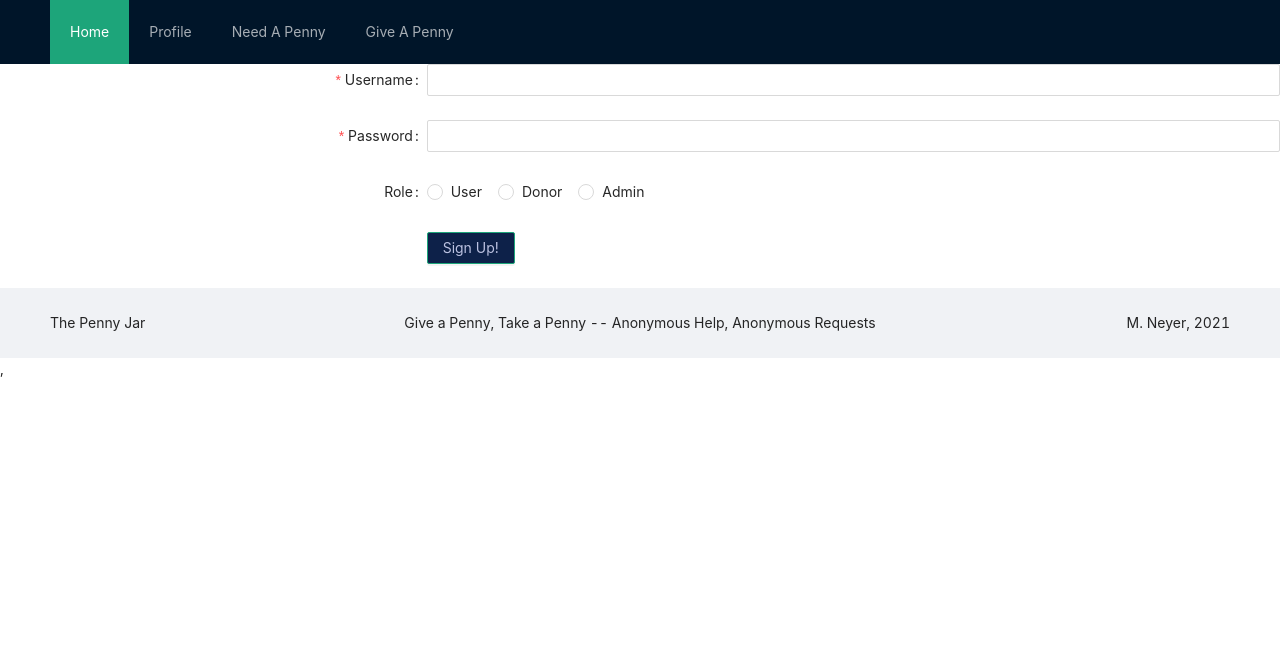
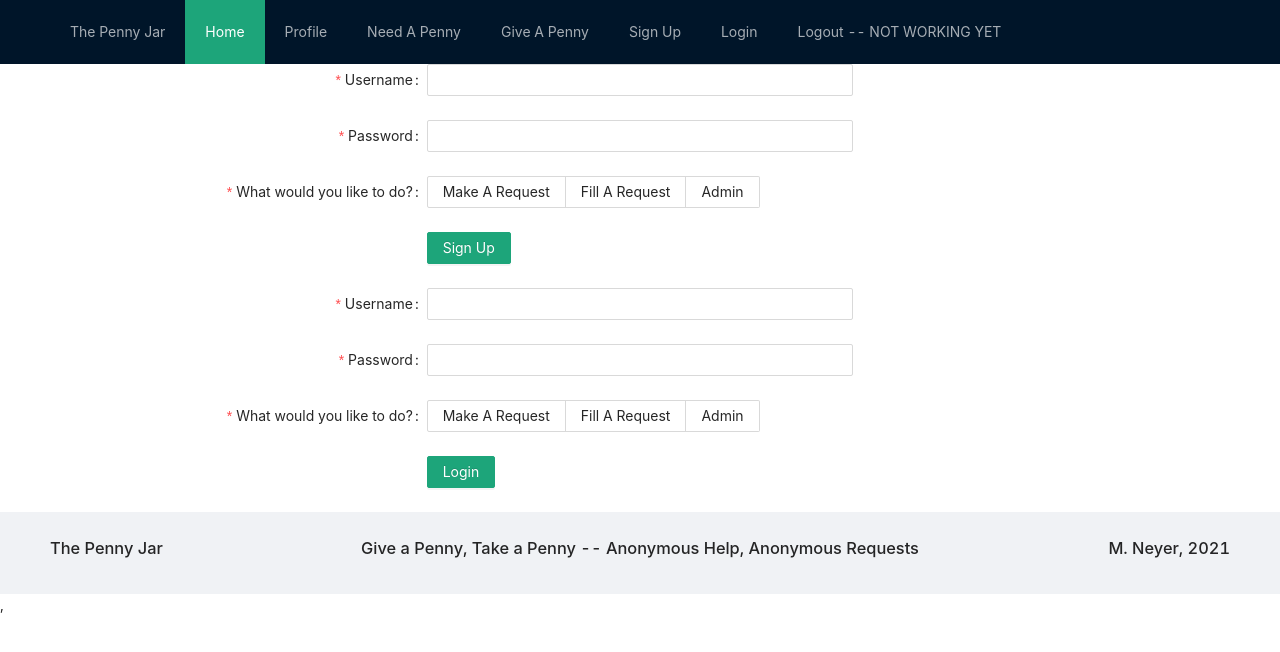
Before and after one commit to meneyer/thePennyJarClient, a React (Create React App) app: page /login in a window 1280 px wide. Shown: the top 652 px of the page. Built offline with nearby package versions, Linux system fonts and the light colour scheme.

Commit message:
user login working

```diff
--- a/src/App.less
+++ b/src/App.less
@@ -49,18 +49,21 @@
 //midnight blue #18206F
 
 //SITEBAR
+// .layout{
+//   float: right
+// }
 
 
 //FORM SUBMIT BUTTON
 //Create,
-#formButton{
-  color: #BBC2E2;
-  background-color: #0D2149;
-}
+// #formButton{
+//   color: #BBC2E2;
+//   background-color: #0D2149;
+// }
 
 //FOOTER
 // .Layout{
-// make text size bigger?
+//
 // }
 #footerLayout{
   text-align:center;
--- a/src/App.tsx
+++ b/src/App.tsx
@@ -1,5 +1,4 @@
 import React, {Component} from 'react';
-// import logo from './logo.svg';
 import './App.less';
 import {Route, Switch} from "react-router-dom";
 import Sitebar from "./components/Sitebar";
@@ -9,6 +8,8 @@ import Donation from "./components/FinancialDonation/Donation";
 import Request from "./components/Request/Request"
 import FooterSection from "./components/Footer"
 import Auth from './components/Auth/Auth'
+import Create from "./components/Auth/Create"
+import Login from "./components/Auth/Login"
 
 type Token ={
   SessionToken: string
@@ -45,13 +46,14 @@ render(){
     return (
       <div>
         <Sitebar />
+        <Switch>
+          <Route exact path = '/' component={HomePage} />
         {this.protectedViews()}
-      <Switch>
-        {/* <Route exact path = '/' component={( => <HomePage title="Props Passed In" />)} /> */}
-        <Route exact path = '/' component={HomePage} />
           <Route exact path="/needAPenny" component={Request} />
           <Route exact path="/profile" component={UserInfo} />
           <Route exact path="/giveAPenny" component={Donation} />
+          <Route exact path="/signup" component={Create} />
+          <Route exact path="/login" component={Login} />
         </Switch>
         <FooterSection />
       </div>
--- a/src/components/Auth/Auth.tsx
+++ b/src/components/Auth/Auth.tsx
@@ -1,8 +1,11 @@
 import React, {Component} from 'react';
 import Create from './Create'
+import Login from './Login'
+import Sitebar from '../Sitebar'
 
 type PropsItems ={
-    updateToken: (newToken: string) => void
+    updateToken: (newToken: string) => void;
+    // clearToken: (newToken: string) => void
 }
 
 class Auth extends Component <PropsItems, {} > {
@@ -16,6 +19,8 @@ class Auth extends Component <PropsItems, {} > {
         return (
             <div>
                 <Create updateToken={this.props.updateToken}/>
+                <Login updateToken={this.props.updateToken}/>
+                {/* <Sitebar clearToken={this.props.clearToken}/> */}
             </div>
         );
     }
--- a/src/components/Auth/Create.tsx
+++ b/src/components/Auth/Create.tsx
@@ -4,7 +4,7 @@ import APIURL from "../../helpers/environment"
 
 const layout = {
         labelCol:{ span: 8},
-        wrapperCol: {span: 16},
+        wrapperCol: {span: 8},
     };
 
     const tailLayout = {
@@ -80,16 +80,16 @@ class Create extends Component <PropsItems, SignUpData>{
                         <Input onChange={this.handleChangePassword} />
                     </Form.Item>
 
-                    <Form.Item name="radio-group" label="Role" >
-                        <Radio.Group onChange={this.handleChangeRole}>
-                            <Radio value="user">User</Radio>
-                            <Radio value="donor">Donor</Radio>
-                            <Radio value="admin">Admin</Radio>
+                    <Form.Item name="radio-group" label="What would you like to do?" rules={[{ required: true, message: 'Please pick an item!' }]}>
+                        <Radio.Group onChange={this.handleChangeRole} >
+                            <Radio.Button value="recipient">Make A Request</Radio.Button>
+                            <Radio.Button value="donor">Fill A Request</Radio.Button>
+                            <Radio.Button value="admin">Admin</Radio.Button>
                         </Radio.Group>
                     </Form.Item>
 
                     <Form.Item {...tailLayout}>
-                        <Button id="formButton" type="primary" htmlType="submit">Sign Up!</Button>
+                        <Button id="formButton" type="primary" htmlType="submit">Sign Up</Button>
                     </Form.Item>
                 </Form>
             </div>
@@ -97,24 +97,3 @@ class Create extends Component <PropsItems, SignUpData>{
 }
 }
 export default Create;
-
-
-
-// const Regex = RegExp(/^\s?[A-Z0–9]+[A-Z0–9._+-]{0,}@[A-Z0–9._+-]+\.[A-Z0–9]{2,4}\s?$/i);
-
-
-
-
-//         handleChange = (event:any) => {
-//             event.preventDefault();
-//             const {username, value} = event.target;
-//             let errors = this.state.errors;
-//             switch(username){
-//                 case 'username' :
-//                     errors.username = value.length < 5 ? 'Username must be 5 characters long': '';
-//                 break;
-//                 case 'password':
-//                     errors.password = value.length < 8 ? 'Password must be 8 characters long': '';
-//                 break;
-//                 default:
-//                 break;
--- a/src/components/Auth/Login.tsx
+++ b/src/components/Auth/Login.tsx
@@ -1,107 +1,107 @@
 import React, {Component} from 'react';
+import {Form, Input, Button, Radio} from "antd"
+import APIURL from "../../helpers/environment"
 
-class Login extends Component <{}, {}> {
+const layout = {
+    labelCol:{ span: 8},
+    wrapperCol: {span: 8},
+};
+
+const tailLayout = {
+    wrapperCol: { offset: 8, span: 16},
+}
+
+type SignInData = {
+    username: string,
+    password: string,
+    role: string
+}
+
+type PropsItems ={
+    updateToken: (newToken: string) => void
+}
+
+class Login extends Component <PropsItems, SignInData> {
     constructor(props: any){
         super(props);
         this.state = {
-
+            username: "",
+            password: "",
+            role: "",
         }
     }
+
+    handleChangeUsername= (event:any) => {
+        this.setState({
+            username: event.target.value
+        })
+        console.log("handle change username", event)
+    }
+
+    handleChangePassword= (event:any) => {
+        this.setState({
+            password: event.target.value
+        })
+        console.log("handle change pw", event)
+    }
+
+    handleChangeRole= (event:any) => {
+        this.setState({
+            role: event.target.value
+        })
+        console.log("handle change role", event)
+    }
+
+    handleSubmit = (event:any) => {
+        console.log("form submitted");
+        // event.preventDefault();
+        fetch(`${APIURL}/user/login`, {
+            method: "POST",
+            body: JSON.stringify({ user: { username: this.state.username, password: this.state.password, role: this.state.role } }),
+            headers: new Headers({
+                "Content-Type": "application/json",
+            })
+        }).then(
+            (response) => response.json()
+        ).then((data) => {
+            this.props.updateToken(data.sessionToken);
+            if(data.sessionToken === undefined){
+                console.log("Not a valid username/password combination")
+                alert("Not a valid username/password combination")
+            } else {
+                console.log(data.sessionToken);
+                console.log("User logged in");
+            }
+        })
+    }
+
     render(){
         return (
             <div>
-                Hello from Login
+                <Form {...layout} onFinish={this.handleSubmit}>
+                    <Form.Item label="Username" name="username" rules={[{required: true, message: 'Please input a username'}]}>
+                        <Input onChange={this.handleChangeUsername}/>
+                    </Form.Item>
+
+                    <Form.Item label="Password" name="password" rules={[{required: true, message: 'Please input a password'}]}>
+                        <Input onChange={this.handleChangePassword} />
+                    </Form.Item>
+
+                    <Form.Item name="radio-group" label="What would you like to do?" rules={[{ required: true, message: 'Please pick an item!' }]}>
+                        <Radio.Group onChange={this.handleChangeRole} >
+                            <Radio.Button value="recipient">Make A Request</Radio.Button>
+                            <Radio.Button value="donor">Fill A Request</Radio.Button>
+                            <Radio.Button value="admin">Admin</Radio.Button>
+                        </Radio.Group>
+                    </Form.Item>
+
+                    <Form.Item {...tailLayout}>
+                        <Button id="formButton" type="primary" htmlType="submit">Login</Button>
+                    </Form.Item>
+                </Form>
             </div>
         );
     }
 }
 
 export default Login;
-
-// import React, { useState } from "react";
-
-// import { Button, Form, FormGroup, Label, Input } from "reactstrap";
-// import APIURL from "../../helpers/environment";
-
-// const Login = (props) => {
-//   const [email, setEmail] = useState("");
-//   const [password, setPassword] = useState("");
-//   const [nope, setNope] = useState("");
-
-
-//   const handleSubmit = (event) => {
-//     event.preventDefault();
-//     //keeps page from reloading after submit
-//     fetch(`${APIURL}/user/login`, {
-//       method: "POST",
-//       body: JSON.stringify({ user: { email: email, password: password } }),
-//       headers: new Headers({
-//         "Content-Type": "application/json",
-//       }),
-//     })
-//       .then((response) => response.json())
-//       .then((data) => {
-//         props.updateToken(data.sessionToken);
-//         if (data.sessionToken === undefined) {
-//           //if localstorage token is not returned means login failed 502 bad gateway
-//           setNope("*Not a valid username/password combination");
-//           return;
-//         } else {
-//         console.log(data.sessionToken);
-//         localStorage.setItem("owner", 0);
-//         console.log("User logged in!");
-//         setNope("");
-//         props.setOpen(false);}
-//       })
-//       .catch((err) =>
-//         {console.log(err)
-//         //if .catch happens, means there is no email address matching. 500 error.
-//         setNope("*User does not exist, Please create new account")
-//       });
-//   };
-
-//   return (
-//     <div>
-//       <Form>
-//         <Label>
-//           <h3 className="modalTitle">Login</h3>
-//         </Label>
-//         <FormGroup>
-//           <Label className="modalLabel" for="email">
-//             Email
-//           </Label>
-//           <Input
-//             type="email"
-//             name="email"
-//             id="loginEmail"
-//             placeholder=""
-//             onChange={(e) => {
-//               setEmail(e.target.value);
-//               localStorage.setItem("beastEmail", e.target.value);
-//             }}
-//             value={email}
-//           />
-//         </FormGroup>
-//         <FormGroup>
-//           <Label className="modalLabel" for="password">
-//             Password
-//           </Label>
-//           <Input
-//             type="password"
-//             name="password"
-//             id="loginPassword"
-//             placeholder=""
-//             onChange={(e) => setPassword(e.target.value)}
-//             value={password}
-//           />
-//         </FormGroup>
-//         <Button className="modalBtn" onClick={handleSubmit}>
-//           Submit
-//         </Button>
-//         <p>{nope}</p>
-//       </Form>
-//     </div>
-//   );
-// };
-
-// export default Login;
--- a/src/components/Footer.tsx
+++ b/src/components/Footer.tsx
@@ -15,9 +15,9 @@ class FooterSection extends Component <{}, {}> {
             <div>
                 <Layout className="Layout" id="footerLayout">
                     <Footer id="footerText">
-                        <div id="footerLeft">The Penny Jar</div>
-                        <div id="footerCenter"> Give a Penny, Take a Penny -- Anonymous Help, Anonymous Requests </div>
-                        <div id="footerRight"> M. Neyer, 2021</div>
+                        <h3 id="footerLeft">The Penny Jar</h3>
+                        <h3 id="footerCenter"> Give a Penny, Take a Penny -- Anonymous Help, Anonymous Requests </h3>
+                        <h3 id="footerRight"> M. Neyer, 2021</h3>
                     </Footer>
                 </Layout>,
             </div>
--- a/src/components/HomePage/HomePage.tsx
+++ b/src/components/HomePage/HomePage.tsx
@@ -1,5 +1,7 @@
 import React, {Component} from "react";
+import { Image, Layout } from 'antd';
 
+const {Sider, Content} = Layout
 
 type PropsItems ={
     token: string
@@ -12,10 +14,18 @@ class HomePage extends Component <PropsItems, {}>{
 
             }
         }
+
     render(){
         return (
             <div>
-                Hello Home Page
+                <Layout>
+                    <Sider width={500}>
+                        <Image id="pennyJarImage" width={500} src='https://images.unsplash.com/photo-1567427017947-545c5f8d16ad?ixid=MnwxMjA3fDB8MHxwaG90by1wYWdlfHx8fGVufDB8fHx8&ixlib=rb-1.2.1&auto=format&fit=crop&w=1990&q=80' />
+                    </Sider>
+                    <Content>
+                        <h1>The Penny Jar</h1>
+                    </Content>
+                </Layout>
             </div>
         );
     };
--- a/src/components/Sitebar.tsx
+++ b/src/components/Sitebar.tsx
@@ -1,8 +1,13 @@
 import React, {Component} from 'react';
 import {Link} from "react-router-dom"
-import { Layout, Menu } from 'antd';
+import { Layout, Menu, Button} from 'antd';
 
+// const {SubMenu} = Menu
 const { Header } = Layout;
+
+// type PropsItems ={
+//     clearToken: (newToken: string) => void
+// }
 
 class SiteBar extends Component <{}, {}> {
     constructor(props: any){
@@ -17,6 +22,9 @@ class SiteBar extends Component <{}, {}> {
             <Layout className="layout" >
                 <Header>
                     <Menu theme="dark" mode="horizontal" defaultSelectedKeys={['1']}>
+                    <Menu.Item key="99">The Penny Jar
+                        </Menu.Item>
+
                     <Menu.Item key="1">Home
                         <Link to='/' />
                         </Menu.Item>
@@ -32,6 +40,21 @@ class SiteBar extends Component <{}, {}> {
                         <Menu.Item key="4">Give A Penny
                         <Link to='/giveAPenny' />
                         </Menu.Item>
+
+                        {/* <SubMenu style={{float: 'right'}}> */}
+                            <Menu.Item key="5">Sign Up
+                            <Link to='/signup' />
+                            </Menu.Item>
+
+                            <Menu.Item key="6">Login
+                            <Link to='/login' />
+                            </Menu.Item>
+
+                            <Menu.Item key="7">Logout -- NOT WORKING YET
+                            {/* <Button onClick={this.props.clearToken}>Logout</Button> */}
+                            </Menu.Item>
+                        {/* </SubMenu> */}
+
                     </Menu>
                 </Header>
             </Layout >
@@ -41,3 +64,112 @@ class SiteBar extends Component <{}, {}> {
 };
 
 export default SiteBar;
+
+/*
+https://medium.com/zestgeek/ant-design-navbar-with-responsive-drawer-a8d718e471e0  <---this will give a way to do a left and right navbar components with a logo - in js not ts, so putting it here for future reference
+
+LEFT MENU
+import React, { Component } from 'react';
+import { Menu, Icon } from 'antd';
+const SubMenu = Menu.SubMenu;
+const MenuItemGroup = Menu.ItemGroup;
+class LeftMenu extends Component {
+    render() {
+        return (
+    <Menu mode="horizontal">
+        <Menu.Item key="mail">
+            <a href="">Home</a>
+            </Menu.Item>
+            <SubMenu title={<span>Blogs</span>}>
+            <MenuItemGroup title="Item 1">
+                <Menu.Item key="setting:1">Option 1</Menu.Item>
+                <Menu.Item key="setting:2">Option 2</Menu.Item>
+            </MenuItemGroup>
+            <MenuItemGroup title="Item 2">
+                <Menu.Item key="setting:3">Option 3</Menu.Item>
+                <Menu.Item key="setting:4">Option 4</Menu.Item>
+            </MenuItemGroup>
+            </SubMenu>
+            <Menu.Item key="alipay">
+            <a href="">Contact Us</a>
+            </Menu.Item>
+        </Menu>
+        );
+    }
+    }
+export default LeftMenu;
+
+RIGHT MENU
+import React, { Component } from 'react';
+import { Menu, Icon } from 'antd';
+const SubMenu = Menu.SubMenu;
+const MenuItemGroup = Menu.ItemGroup;
+class RightMenu extends Component {
+    render() {
+        return (
+        <Menu mode="horizontal">
+            <Menu.Item key="mail">
+            <a href="">Signin</a>
+            </Menu.Item>
+            <Menu.Item key="app">
+            <a href="">Signup</a>
+            </Menu.Item>
+        </Menu>
+        );
+    }
+    }
+export default RightMenu;
+
+MAIN COMPONENT
+import React, { Component } from 'react';
+import LeftMenu from './LeftMenu'
+import RightMenu from './RightMenu'
+import { Drawer, Button } from 'antd';
+class Navbar extends Component {
+    state = {
+        current: 'mail',
+        visible: false
+    }
+    showDrawer = () => {
+        this.setState({
+        visible: true,
+        });
+    };
+    onClose = () => {
+        this.setState({
+        visible: false,
+        });
+    };
+    render() {
+        return (
+            <nav className="menuBar">
+            <div className="logo">
+                <a href="">logo</a>
+            </div>
+            <div className="menuCon">
+                <div className="leftMenu">
+                <LeftMenu />
+                </div>
+                <div className="rightMenu">
+                    <RightMenu />
+                </div>
+                <Button className="barsMenu" type="primary" onClick={this.showDrawer}>
+                <span className="barsBtn"></span>
+                </Button>
+                <Drawer
+                title="Basic Drawer"
+                placement="right"
+                closable={false}
+                onClose={this.onClose}
+                visible={this.state.visible}
+                >
+                <LeftMenu />
+                <RightMenu />
+                </Drawer>
+    </div>
+            </nav>
+        );
+    }
+}
+export default Navbar;
+*/
```
Also changed, not shown: src/components/Auth/AuthModal.tsx (deleted, +0 -121 lines). Lines whose indentation alone changed are shown as unchanged.
